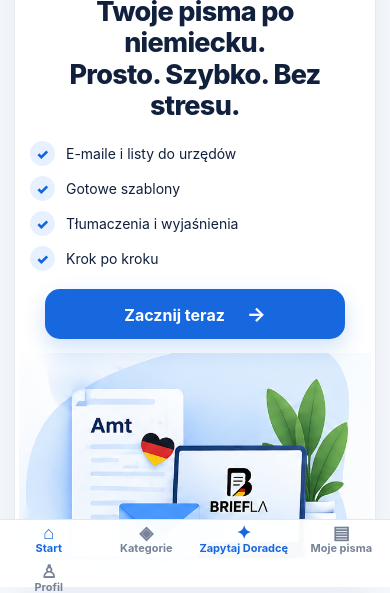
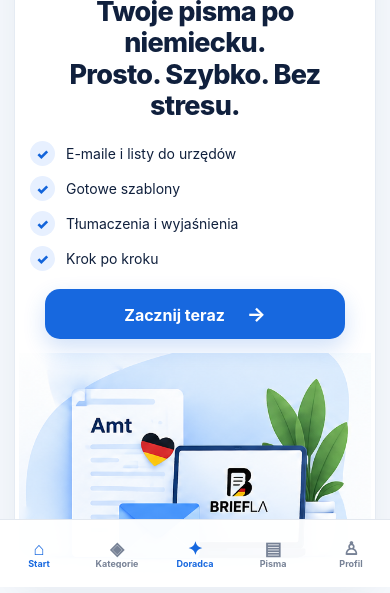
Before and after one commit to m23arios-dot/BRIEFLA, a plain HTML site: page index.html in a window 390 px wide. Shown: the part 257-850 px from the top of the page. Drawn offline with Linux system fonts and the light colour scheme.

Commit message:
Add files via upload

```diff
--- a/app.js
+++ b/app.js
@@ -938,3 +938,21 @@ applyLanguage=function(){previousApplyLanguage();updateCurrentTranslationLanguag
 /* Re-apply the language after opening a saved letter. */
 const previousOpenSavedLetter=openSavedLetter;
 openSavedLetter=function(id){previousOpenSavedLetter(id);updateCurrentTranslationLanguage();};
+
+
+/* Mobile bottom navigation uses shorter labels so all five destinations fit cleanly in one row. */
+function updateMobileNavLabels(){
+  const labels=language==="uk"
+    ? ["Головна","Категорії","Порадник","Листи","Профіль"]
+    : ["Start","Kategorie","Doradca","Pisma","Profil"];
+  document.querySelectorAll(".mobile-nav button").forEach((btn,i)=>{
+    const label=btn.querySelector("span:last-child");
+    if(label && labels[i]) label.textContent=labels[i];
+  });
+}
+const applyLanguageWithMobileNav=applyLanguage;
+applyLanguage=function(){
+  applyLanguageWithMobileNav();
+  updateMobileNavLabels();
+};
+updateMobileNavLabels();
--- a/styles.css
+++ b/styles.css
@@ -396,7 +396,7 @@
   /* Compact mobile bottom navigation: icon + small one-line label. */
   .mobile-nav{
     height:68px !important;
-    grid-template-columns:repeat(4,1fr) !important;
+    grid-template-columns:repeat(5,minmax(0,1fr)) !important;
   }
   .mobile-nav button{
     display:flex !important;
@@ -545,3 +545,29 @@
 .advisor-composer{margin:0 18px 12px;border:1px solid #d8e1ec;border-radius:16px;background:#fff;box-shadow:0 4px 15px rgba(20,40,70,.04);padding:10px}.advisor-composer textarea{width:100%;border:0;outline:0;resize:none;min-height:74px;padding:5px 5px 9px;font-size:15px;color:#17263f;background:transparent}.advisor-composer-row{display:flex;align-items:center;gap:9px}.advisor-icon-btn{border:1px solid #dce5ef;background:#f7faff;width:40px;height:40px;border-radius:11px;cursor:pointer}.advisor-hint{font-size:11px;color:#8793a5;flex:1}.advisor-send{padding:10px 16px;border-radius:11px}.advisor-result-btn{display:block;margin:2px 0 14px;border:1px solid #cfe0f7;background:#edf5ff;color:#1768df;border-radius:11px;padding:10px 13px;font-weight:800;cursor:pointer}.advisor-note{text-align:center;font-size:11px;color:#8792a4;padding:0 16px 15px}
 @media(min-width:850px){.advisor-chat{min-height:680px}.advisor-messages{max-height:520px}.advisor-send{min-width:110px}}
 @media(max-width:849px){.advisor-chat{margin:0 0 80px;border-radius:17px;min-height:calc(100vh - 190px)}.advisor-welcome{padding:15px}.advisor-messages{padding:15px;min-height:280px;max-height:none}.advisor-bubble{max-width:88%;font-size:13px}.advisor-composer{margin:0 10px 9px}.advisor-hint{display:none}.advisor-send{min-width:92px}.advisor-note{padding-bottom:8px}}
+
+
+/* FINAL MOBILE NAV v13 — five items, one compact row */
+@media(max-width:849px){
+  .mobile-nav{
+    display:grid !important;
+    grid-template-columns:repeat(5,minmax(0,1fr)) !important;
+    width:100% !important;
+    min-width:0 !important;
+    overflow:hidden !important;
+  }
+  .mobile-nav button{
+    min-width:0 !important;
+    width:100% !important;
+    overflow:hidden !important;
+    padding:3px 0 !important;
+  }
+  .mobile-nav button > span:last-child{
+    max-width:100% !important;
+    overflow:hidden !important;
+    text-overflow:clip !important;
+    white-space:nowrap !important;
+    font-size:9px !important;
+    line-height:1 !important;
+  }
+}
```
